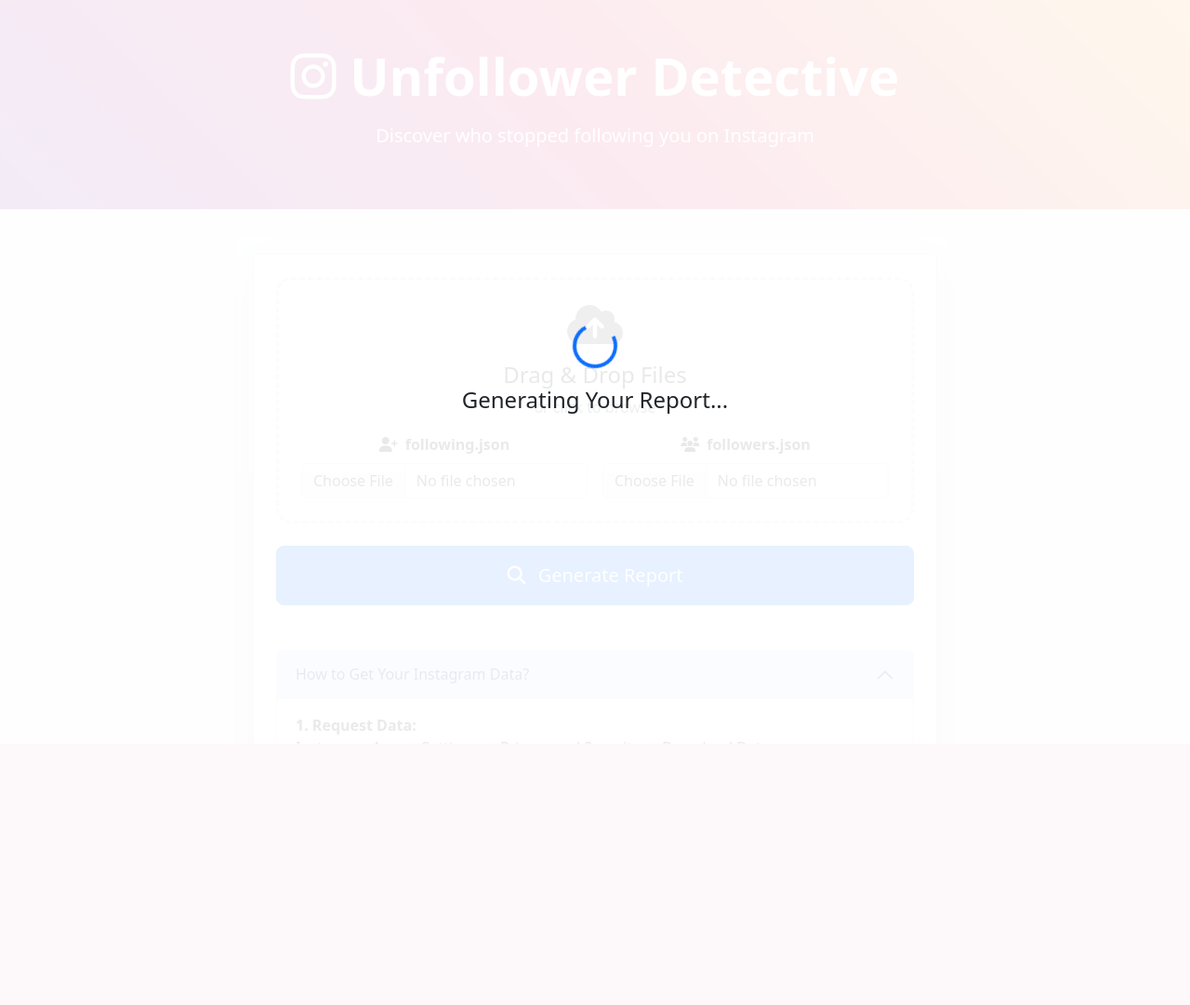
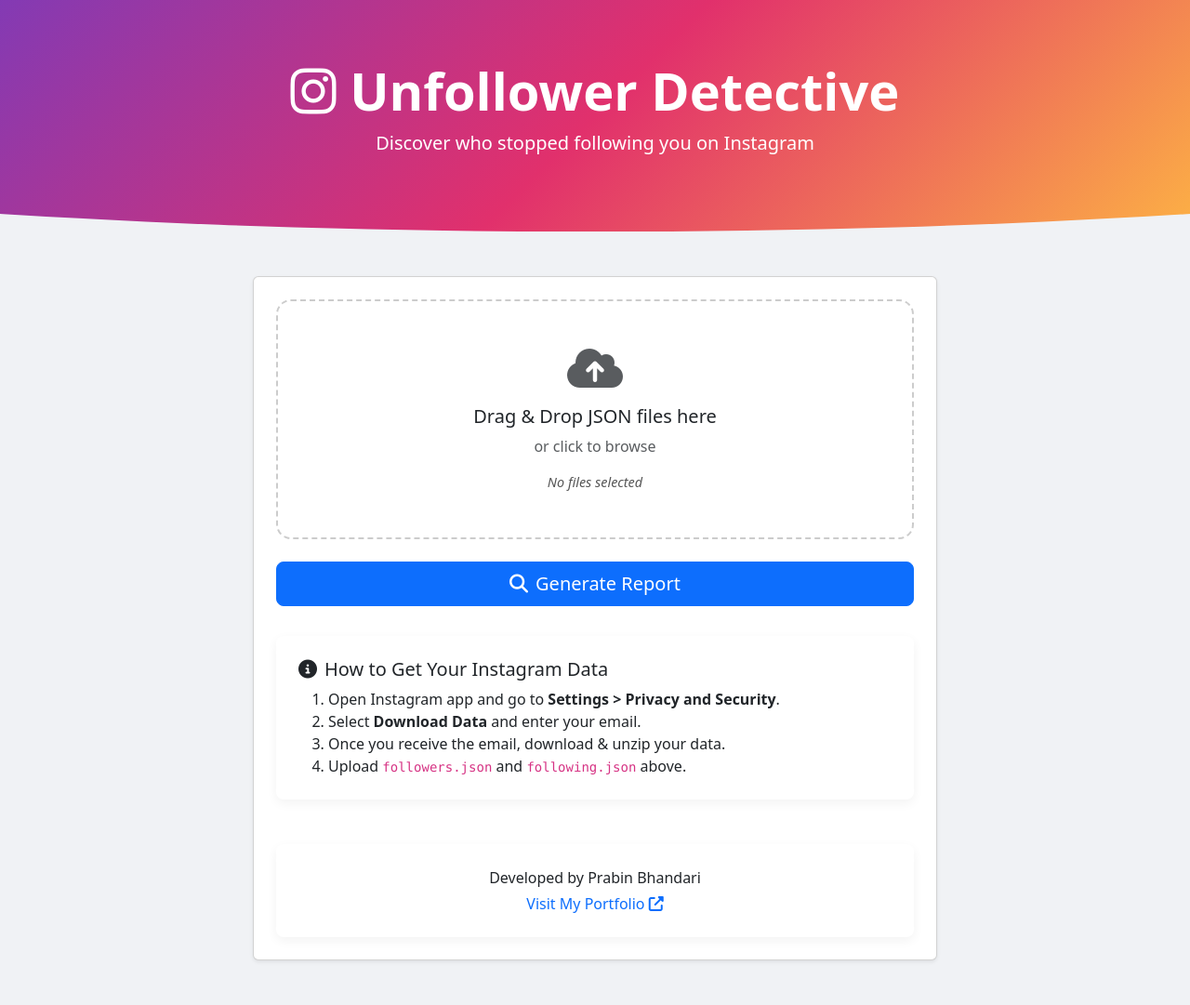
Before and after one commit to prabinbessie/instagram-unfollower-checker, a Flask app: page / in a window 1280 px wide. Shown: the whole page at 93% size. Before the commit the page ends 800 px from the top, so only its background shows below. Run offline with Flask 3, Linux system fonts and the light colour scheme; some libraries are stand-ins or nearby versions.

Commit message:
Ui fix and chnages

```diff
--- a/app.py
+++ b/app.py
@@ -2,114 +2,113 @@
 import json
 import time
 from io import BytesIO
-from flask import Flask, render_template, request, send_file, flash
+from flask import Flask, request, send_file, jsonify
 from reportlab.lib.pagesizes import letter
 from reportlab.pdfgen import canvas
 from reportlab.lib.styles import getSampleStyleSheet
 from reportlab.lib import colors
-from reportlab.platypus import Paragraph, Spacer
-from reportlab.lib.enums import TA_CENTER
+from reportlab.platypus import Table, TableStyle
+from flask import Flask, request, send_file, jsonify, render_template
 
 app = Flask(__name__)
-app.secret_key = os.urandom(24).hex()  # For flash messages
+app.config.update(
+    MAX_CONTENT_LENGTH=2 * 1024 * 1024,  # 2MB limit
+    SECRET_KEY=os.environ.get('SECRET_KEY', os.urandom(24).hex()),
+    JSON_AS_ASCII=False
+)
 
-def extract_usernames(json_data, key):
-    """Extract usernames from Instagram JSON structure"""
-    return [item['string_list_data'][0]['value']
-            for item in json_data.get(key, [])
-            if item.get('string_list_data')]
+class InstagramAnalyzer:
+    @staticmethod
+    def validate_files(files):
+        if 'following' not in files or 'followers' not in files:
+            raise ValueError("Both files are required")
 
-@app.route('/', methods=['GET'])
+        following = files['following']
+        followers = files['followers']
+
+        if not (following and followers):
+            raise ValueError("Empty file upload detected")
+
+        if not (following.filename.endswith('.json') and
+                followers.filename.endswith('.json')):
+            raise ValueError("Only JSON files are allowed")
+
+    @staticmethod
+    def process_file(file):
+        try:
+            data = json.load(file)
+            return data
+        except json.JSONDecodeError:
+            raise ValueError("Invalid JSON format in uploaded file")
+        except Exception as e:
+            raise ValueError(f"File processing error: {str(e)}")
+
+    @staticmethod
+    def extract_users(data, key):
+        users = []
+        for item in data.get(key, []):
+            try:
+                if isinstance(item, dict) and item.get('string_list_data'):
+                    users.append(item['string_list_data'][0]['value'])
+            except (KeyError, IndexError, TypeError):
+                continue
+        return sorted(list(set(users)))
+
+@app.route('/')
 def home():
-    """Render main page"""
     return render_template('index.html')
 
 @app.route('/analyze', methods=['POST'])
 def analyze():
     try:
-        # Validate files
-        if 'following' not in request.files or 'followers' not in request.files:
-            flash('Please upload both files')
-            return render_template('index.html'), 400
+        # Validate request
+        analyzer = InstagramAnalyzer()
+        analyzer.validate_files(request.files)
 
-        following_file = request.files['following']
-        followers_file = request.files['followers']
+        # Process files
+        following_data = analyzer.process_file(request.files['following'])
+        followers_data = analyzer.process_file(request.files['followers'])
 
-        # Process JSON data
-        following_data = json.load(following_file)
-        followers_data = json.load(followers_file)
+        # Extract users
+        following = analyzer.extract_users(following_data, "relationships_following")
+        followers = analyzer.extract_users(followers_data, "relationships_followers")
 
-        # Extract usernames
-        following = extract_usernames(following_data, "relationships_following")
-        followers = extract_usernames(followers_data, "relationships_followers")
-
-        # Find non-followers
-        non_followers = sorted([user for user in following if user not in followers])
+        # Compare lists
+        non_followers = list(set(following) - set(followers))
 
         # Generate PDF
-        buffer = generate_pdf_report(non_followers)
+        pdf_buffer = BytesIO()
+        pdf = canvas.Canvas(pdf_buffer, pagesize=letter)
 
-        # Return PDF
+        # PDF Content
+        pdf.setTitle("Instagram Unfollower Report")
+        pdf.setFont("Helvetica-Bold", 18)
+        pdf.drawString(72, 750, "Instagram Unfollower Report")
+
+        # Create table
+        data = [[i+1, user] for i, user in enumerate(non_followers)]
+        table = Table(data, colWidths=[50, 450])
+        table.setStyle(TableStyle([
+            ('BACKGROUND', (0,0), (-1,0), colors.HexColor("#F8F9FA")),
+            ('TEXTCOLOR', (0,0), (-1,0), colors.HexColor("#E1306C")),
+            ('GRID', (0,0), (-1,-1), 1, colors.lightgrey),
+        ]))
+        table.wrapOn(pdf, 0, 0)
+        table.drawOn(pdf, 72, 700)
+
+        pdf.save()
+        pdf_buffer.seek(0)
+
         return send_file(
-            buffer,
+            pdf_buffer,
             as_attachment=True,
             download_name=f"unfollowers_report_{int(time.time())}.pdf",
-            mimetype="application/pdf"
+            mimetype='application/pdf'
         )
 
-    except json.JSONDecodeError:
-        flash('Invalid JSON files - please upload original Instagram data')
-        return render_template('index.html'), 400
-    except KeyError as e:
-        flash(f'Invalid file structure: {str(e)}')
-        return render_template('index.html'), 400
     except Exception as e:
-        app.logger.error(f'Error processing request: {str(e)}')
-        flash('An unexpected error occurred. Please try again.')
-        return render_template('index.html'), 500
-
-def generate_pdf_report(users):
-    """Generate professional PDF report"""
-    buffer = BytesIO()
-    pdf = canvas.Canvas(buffer, pagesize=letter)
-    width, height = letter
-    styles = getSampleStyleSheet()
-
-    # Custom Styles
-    styles.add(ParagraphStyle(
-        name='Header',
-        fontSize=24,
-        leading=30,
-        alignment=TA_CENTER,
-        textColor=colors.HexColor('#E1306C')
-    ))
-
-    # Header Section
-    pdf.setAuthor("Instagram Unfollower Checker")
-    header = Paragraph("Instagram Unfollower Report", styles['Header'])
-    header.wrapOn(pdf, width-100, height)
-    header.drawOn(pdf, 50, height-100)
-
-    # Metadata
-    pdf.setFont("Helvetica", 10)
-    pdf.drawString(50, height-140, f"Report generated: {time.strftime('%d %b %Y %H:%M')}")
-    pdf.drawString(50, height-160, f"Total unfollowers found: {len(users)}")
-
-    # Content
-    y_position = height-200
-    for idx, user in enumerate(users, 1):
-        text = f"{idx}. {user}"
-        pdf.setFont("Helvetica", 12)
-        pdf.drawString(72, y_position, text)
-        y_position -= 20
-
-        if y_position < 100:
-            pdf.showPage()
-            y_position = height-100
-
-    pdf.save()
-    buffer.seek(0)
-    return buffer
+        app.logger.error(f"Error: {str(e)}")
+        return jsonify(error=str(e)), 400
 
 if __name__ == '__main__':
-    app.run(host='0.0.0.0', port=5000)
+    app.run(host='0.0.0.0', port=int(os.environ.get('PORT', 5000)))
--- a/templates/index.html
+++ b/templates/index.html
@@ -2,135 +2,122 @@
 <html lang="en">
 <head>
   <meta charset="UTF-8">
-    <meta name="viewport" content="width=device-width, initial-scale=1.0">
-    <title>Instagram Unfollower Detective</title>
+  <meta name="viewport" content="width=device-width, initial-scale=1">
+  <title>Instagram Unfollower Analyzer</title>
   <link href="https://cdn.jsdelivr.net/npm/bootstrap@5.3.0/dist/css/bootstrap.min.css" rel="stylesheet">
-    <link rel="stylesheet" href="https://cdnjs.cloudflare.com/ajax/libs/font-awesome/6.4.0/css/all.min.css">
+  <link href="https://cdnjs.cloudflare.com/ajax/libs/font-awesome/6.4.0/css/all.min.css" rel="stylesheet">
   <style>
     :root {
-            --ig-primary: #E1306C;
-            --ig-secondary: #833AB4;
-            --ig-accent: #FCB045;
+      --ig-gradient: linear-gradient(135deg, #833ab4, #e1306c, #fcb045);
     }
-
+    body { background-color: #f0f2f5; }
     .gradient-bg {
-            background: linear-gradient(45deg, var(--ig-secondary), var(--ig-primary), var(--ig-accent));
+      background: var(--ig-gradient);
+      color: #fff;
+      padding: 4rem 0;
+      clip-path: ellipse(130% 100% at 50% 0%);
+      text-align: center;
     }
-
     .file-upload-box {
-            border: 3px dashed #dee2e6;
-            transition: all 0.3s cubic-bezier(0.4, 0, 0.2, 1);
+      border: 2px dashed #ccc;
+      transition: border-color 0.3s, background-color 0.3s;
+      cursor: pointer;
+      position: relative;
     }
-
-        .file-upload-box.dragover {
-            border-color: var(--ig-primary);
-            background: rgba(225, 48, 108, 0.05);
+    .file-upload-box.drag-active {
+      border-color: #e1306c;
+      background-color: rgba(225,48,108,0.05);
     }
-
+    .file-upload-box input[type="file"] {
+      position: absolute;
+      top:0; left:0; width:100%; height:100%;
+      opacity: 0; cursor: pointer;
+    }
+    .file-list {
+      margin-top: 0.5rem;
+      font-size: 0.9rem;
+      color: #555;
+    }
+    .instructions {
+      background: #fff;
+      border-radius: 0.5rem;
+      padding: 1.5rem;
+      margin-top: 2rem;
+      box-shadow: 0 4px 12px rgba(0,0,0,0.05);
+    }
+    .developer-footer {
+      text-align: center;
+      padding: 1.5rem;
+      background: #fff;
+      border-radius: 0.5rem;
+      margin-top: 3rem;
+      box-shadow: 0 4px 12px rgba(0,0,0,0.05);
+    }
     .loading-overlay {
-            display: none;
-            position: fixed;
-            top: 0;
-            left: 0;
-            width: 100%;
-            height: 100%;
-            background: rgba(255, 255, 255, 0.9);
-            z-index: 9999;
+      position: fixed; top:0; left:0; width:100%; height:100%;
+      background: rgba(255,255,255,0.9);
+      backdrop-filter: blur(4px);
+      display: none; align-items: center; justify-content: center;
+      z-index: 1050;
     }
+    .loading-overlay.active { display: flex; }
   </style>
 </head>
-<body class="bg-light">
-    <!-- Loading Spinner -->
-    <div class="loading-overlay d-flex justify-content-center align-items-center">
+<body>
+  <div class="loading-overlay" id="loadingOverlay">
     <div class="text-center">
-            <div class="spinner-border text-primary" style="width: 3rem; height: 3rem;" role="status">
-                <span class="visually-hidden">Loading...</span>
-            </div>
-            <h4 class="mt-3">Generating Your Report...</h4>
+      <div class="spinner-border text-primary" role="status" style="width:3rem; height:3rem;"></div>
+      <h4 class="mt-3">Analyzing Your Followers...</h4>
+      <p class="text-muted">This may take a few seconds</p>
     </div>
   </div>
 
-    <!-- Main Content -->
-    <div class="gradient-bg text-white py-5">
-        <div class="container text-center">
-            <h1 class="display-4 fw-bold mb-3">
-                <i class="fab fa-instagram"></i> Unfollower Detective
-            </h1>
+  <div class="gradient-bg">
+    <h1 class="display-4 fw-bold"><i class="fab fa-instagram"></i> Unfollower Detective</h1>
     <p class="lead">Discover who stopped following you on Instagram</p>
-        </div>
   </div>
 
   <div class="container my-5">
     <div class="row justify-content-center">
       <div class="col-lg-8">
-                <div class="card shadow-lg">
+        <div class="card shadow-sm">
           <div class="card-body p-4">
-                        {% with messages = get_flashed_messages() %}
-                            {% if messages %}
-                                <div class="alert alert-danger">
-                                    {{ messages[0] }}
-                                </div>
-                            {% endif %}
-                        {% endwith %}
-
             <form id="uploadForm" method="post" enctype="multipart/form-data">
-                            <div class="file-upload-box rounded-4 p-4 mb-4 text-center"
-                                ondrop="dropHandler(event)"
+              <div id="dropZone"
+                   class="file-upload-box rounded-4 p-5 text-center mb-4"
                    ondragover="dragOverHandler(event)"
-                                ondragleave="dragLeaveHandler(event)">
+                   ondragleave="dragLeaveHandler(event)"
+                   ondrop="dropHandler(event)">
                 <i class="fas fa-cloud-upload-alt fa-3x text-muted mb-3"></i>
-                                <h4>Drag & Drop Files</h4>
-                                <p class="text-muted mb-3">or click to browse</p>
-
-                                <div class="row g-3">
-                                    <div class="col-md-6">
-                                        <label class="form-label fw-bold">
-                                            <i class="fas fa-user-plus me-2"></i>following.json
-                                        </label>
-                                        <input type="file" class="form-control" name="following" required accept=".json">
-                                    </div>
-                                    <div class="col-md-6">
-                                        <label class="form-label fw-bold">
-                                            <i class="fas fa-users me-2"></i>followers.json
-                                        </label>
-                                        <input type="file" class="form-control" name="followers" required accept=".json">
-                                    </div>
+                <h5>Drag &amp; Drop JSON files here</h5>
+                <p class="text-muted">or click to browse</p>
+                <input type="file" name="following" accept=".json" required>
+                <input type="file" name="followers" accept=".json" required>
+                <div class="file-list" id="fileList">
+                  <em>No files selected</em>
                 </div>
               </div>
 
-                            <button type="submit" class="btn btn-primary btn-lg w-100 py-3">
-                                <i class="fas fa-magnifying-glass me-2"></i> Generate Report
+              <button type="submit" class="btn btn-primary btn-lg w-100">
+                <i class="fas fa-magnifying-glass me-2"></i>Generate Report
               </button>
             </form>
 
-                        <div class="mt-5">
-                            <div class="accordion" id="instructions">
-                                <div class="accordion-item">
-                                    <h2 class="accordion-header">
-                                        <button class="accordion-button" type="button" data-bs-toggle="collapse" data-bs-target="#collapseOne">
-                                            How to Get Your Instagram Data?
-                                        </button>
-                                    </h2>
-                                    <div id="collapseOne" class="accordion-collapse collapse show">
-                                        <div class="accordion-body">
-                                            <ol class="list-unstyled">
-                                                <li class="mb-3">
-                                                    <strong>1. Request Data:</strong><br>
-                                                    Instagram App → Settings → Privacy and Security → Download Data
-                                                </li>
-                                                <li class="mb-3">
-                                                    <strong>2. Get Files:</strong><br>
-                                                    Wait for email → Download ZIP → Extract files
-                                                </li>
-                                                <li>
-                                                    <strong>3. Required Files:</strong><br>
-                                                    Upload <code>followers.json</code> and <code>following.json</code>
-                                                </li>
+            <div class="instructions">
+              <h5><i class="fas fa-info-circle me-2"></i>How to Get Your Instagram Data</h5>
+              <ol class="mt-2 mb-0">
+                <li>Open Instagram app and go to <strong>Settings &gt; Privacy and Security</strong>.</li>
+                <li>Select <strong>Download Data</strong> and enter your email.</li>
+                <li>Once you receive the email, download &amp; unzip your data.</li>
+                <li>Upload <code>followers.json</code> and <code>following.json</code> above.</li>
               </ol>
             </div>
-                                    </div>
-                                </div>
-                            </div>
+
+            <div class="developer-footer">
+              <p class="mb-1">Developed by Prabin Bhandari</p>
+              <a href="https://prabinb.com.np/?i=1" target="_blank" class="text-decoration-none">
+                Visit My Portfolio <i class="fas fa-external-link-alt"></i>
+              </a>
             </div>
           </div>
         </div>
@@ -138,29 +125,101 @@
     </div>
   </div>
 
-    <script src="https://cdn.jsdelivr.net/npm/bootstrap@5.3.0/dist/js/bootstrap.bundle.min.js"></script>
   <script>
-        // Drag & Drop Handling
+    const dropZone = document.getElementById('dropZone');
+    const fileInputs = {
+      following: document.querySelector('input[name="following"]'),
+      followers: document.querySelector('input[name="followers"]')
+    };
+    const fileListEl = document.getElementById('fileList');
+    const overlay = document.getElementById('loadingOverlay');
+    const form = document.getElementById('uploadForm');
+
+    // Highlight drop zone
     function dragOverHandler(e) {
       e.preventDefault();
-            e.currentTarget.classList.add('dragover');
+      dropZone.classList.add('drag-active');
+    }
+    function dragLeaveHandler(e) {
+      e.preventDefault();
+      dropZone.classList.remove('drag-active');
     }
 
-        function dragLeaveHandler(e) {
+    // Assign dropped files
+    function dropHandler(e) {
       e.preventDefault();
-            e.currentTarget.classList.remove('dragover');
+      dropZone.classList.remove('drag-active');
+
+      const files = Array.from(e.dataTransfer.files);
+      const dtFollow = new DataTransfer();
+      const dtFollowers = new DataTransfer();
+      let names = [];
+
+      files.forEach(f => {
+        if (f.name.toLowerCase() === 'following.json') {
+          dtFollow.items.add(f);
+          names.push(f.name);
+        } else if (f.name.toLowerCase() === 'followers.json') {
+          dtFollowers.items.add(f);
+          names.push(f.name);
+        }
+      });
+
+      fileInputs.following.files = dtFollow.files;
+      fileInputs.followers.files = dtFollowers.files;
+      updateFileList();
     }
 
-        function dropHandler(e) {
-            e.preventDefault();
-            const files = e.dataTransfer.files;
-            document.querySelector('input[name="following"]').files = files[0];
-            document.querySelector('input[name="followers"]').files = files[1];
+    // Show selected file names
+    function updateFileList() {
+      const f1 = fileInputs.following.files[0];
+      const f2 = fileInputs.followers.files[0];
+      if (f1 || f2) {
+        let html = '<ul class="list-unstyled mb-0">';
+        if (f1) html += `<li><i class="fas fa-file-code me-2"></i>${f1.name}</li>`;
+        if (f2) html += `<li><i class="fas fa-file-code me-2"></i>${f2.name}</li>`;
+        html += '</ul>';
+        fileListEl.innerHTML = html;
+      } else {
+        fileListEl.innerHTML = '<em>No files selected</em>';
+      }
     }
 
-        // Loading Animation
-        document.getElementById('uploadForm').addEventListener('submit', () => {
-            document.querySelector('.loading-overlay').style.display = 'flex';
+    // Wire up click-to-browse
+    dropZone.addEventListener('click', () => {
+      // just click the first hidden file input to open file dialog
+      fileInputs.following.click();
+    });
+    Object.values(fileInputs).forEach(input => {
+      input.addEventListener('change', updateFileList);
+    });
+
+    // Form submission
+    form.addEventListener('submit', async e => {
+      e.preventDefault();
+      if (!fileInputs.following.files.length || !fileInputs.followers.files.length) {
+        alert('Please select both JSON files before proceeding.');
+        return;
+      }
+      overlay.classList.add('active');
+      try {
+        const formData = new FormData(form);
+        const resp = await fetch('/analyze', { method: 'POST', body: formData });
+        if (!resp.ok) throw new Error(await resp.text());
+        const blob = await resp.blob();
+        const url = URL.createObjectURL(blob);
+        const a = document.createElement('a');
+        a.href = url;
+        a.download = `unfollowers_report_${Date.now()}.pdf`;
+        a.click();
+        URL.revokeObjectURL(url);
+      } catch (err) {
+        alert('Error: ' + err.message);
+      } finally {
+        overlay.classList.remove('active');
+        form.reset();
+        updateFileList();
+      }
     });
   </script>
 </body>
```
Lines whose indentation alone changed are shown as unchanged.
